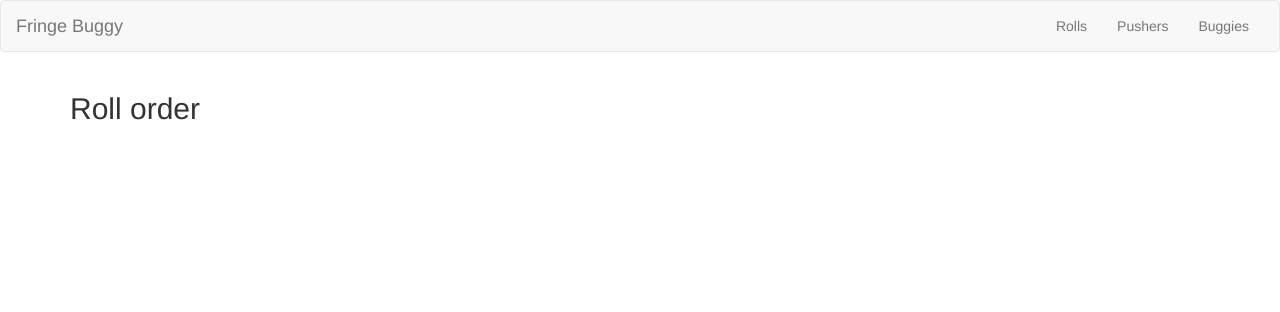
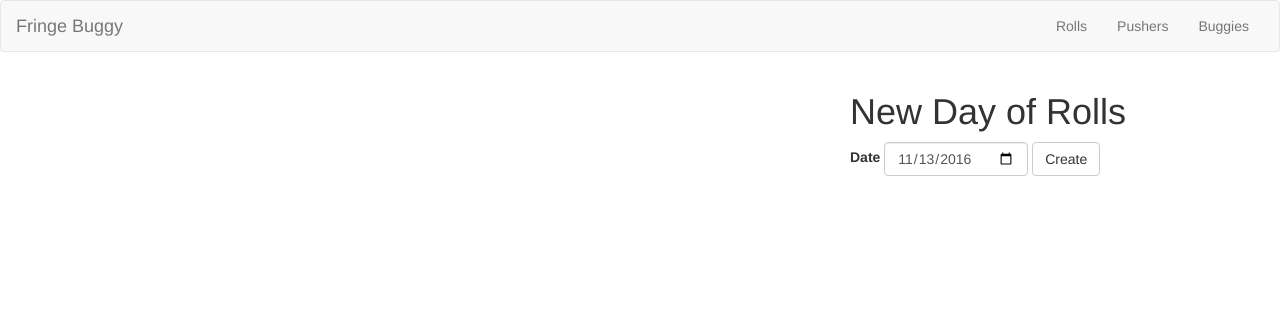
Before and after one commit to jlbrooks/buggy, a Django app: page / in a window 1280 px wide. Shown: the top 312 px of the page. Run offline with Django 3.2, Linux system fonts and the light colour scheme; data that the repository does not hold is empty; some libraries are stand-ins or nearby versions.

Commit message:
Empty url, heading sizes, day ordering

```diff
--- a/buggy/urls.py
+++ b/buggy/urls.py
@@ -19,9 +19,8 @@ from pushers import views
 
 urlpatterns = [
     url(r'^admin/', admin.site.urls),
-    url(r'^$', views.index, name='index'),
+    url(r'^$', views.rolls, name='rolls'),
     # Roll day urls
-    url(r'^rolls$', views.rolls, name='rolls'),
     url(r'^rolls/create_roll_day$', views.create_roll_day, name='create_roll_day'),
     url(r'^rolls/(?P<r_id>[0-9]+)/edit_active_pushers$', views.edit_active_pushers, name='edit_active_pushers'),
     url(r'^rolls/(?P<r_id>[0-9]+)/activate_pusher/(?P<p_id>[0-9]+)$', views.activate_pusher, name='activate_pusher'),
--- a/pushers/models.py
+++ b/pushers/models.py
@@ -22,6 +22,9 @@ class RollsDay(models.Model):
     date = models.DateField()
     active_pushers = models.ManyToManyField(Pusher)
 
+    class Meta:
+        ordering = ['-date']
+
 class Roll(models.Model):
     day = models.ForeignKey(RollsDay)
 
--- a/pushers/templates/rolls.html
+++ b/pushers/templates/rolls.html
@@ -5,27 +5,27 @@
   <div class="row">
     <div class="col-md-8">
       {% for rollsDay in rollsDays %}
-        <h3>{{ rollsDay.date }}</h3>
-        <h4>Active Pushers</h4>
+        <h1>{{ rollsDay.date }}</h1>
+        <h2>Active Pushers</h2>
         <a href="{% url "edit_active_pushers" rollsDay.id %}">Edit active pushers</a>
         <ul>
         {% for pusher in rollsDay.active_pushers.all %}
           <li>{{ pusher.name }} - {{ pusher.phone }}</li>
         {% endfor %}
         </ul>
-        <h4>Rolls</h4>
+        <h2>Rolls</h2>
         <a href="{% url "create_roll" rollsDay.id %}">Create new roll</a>
         <div class="panel-group" id="day-{{rollsDay.id}}-accordion" role="tablist" aria-multiselectable="true">
         {% for roll in rollsDay.roll_set.all %}
           <div class="panel panel-default">
             <div class="panel-heading" role="tab" id="roll-{{rollsDay.id}}-{{forloop.counter}}">
-              <h5 class="panel-title">
+              <h3 class="panel-title">
                 <a href="#collapse-{{rollsDay.id}}-{{forloop.counter}}" role="button" data-toggle="collapse"
                 data-parent="#day-{{rollsDay.id}}-accordion"
                 aria-controls="collapse-{{rollsDay.id}}-{{forloop.counter}}">
                   Roll {{ forloop.counter }}
                 </a>
-              </h5>
+              </h3>
             </div>
             <div id="collapse-{{rollsDay.id}}-{{forloop.counter}}" class="panel-collapse collapse" role="tabpanel"
             aria-labelledby="roll-{{rollsDay.id}}-{{forloop.counter}}">
@@ -39,7 +39,7 @@
       {% endfor %}
     </div>
     <div class="col-md-4">
-      <h2>New Day of Rolls</h2>
+      <h1>New Day of Rolls</h1>
       <form action="{% url 'create_roll_day' %}" method="POST" class="form-inline">
         {% csrf_token %}
         <div class="form-group">
--- a/pushers/views.py
+++ b/pushers/views.py
@@ -2,12 +2,6 @@ from django.shortcuts import render, redirect, get_object_or_404
 from pushers.models import *
 from pushers.forms import *
 import random
-
-def index(request):
-    context = {
-        'pushers': Pusher.objects.all()
-    }
-    return render(request, "index.html", context)
 
 def pushers(request):
     context = {
```
